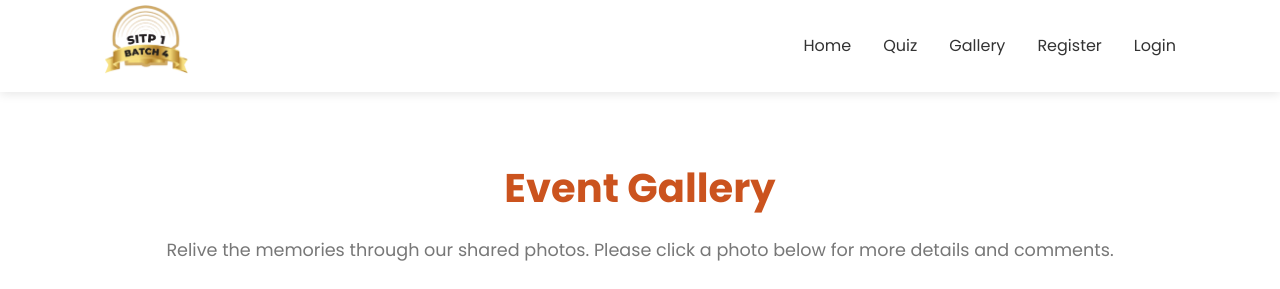
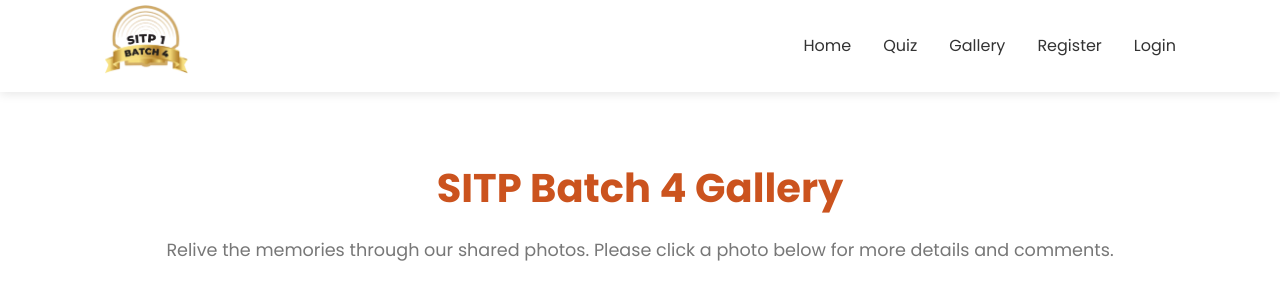
Before and after one commit to dreyyfuss/reunion, a Django app: page /gallery/ in a window 1280 px wide. Shown: the top 289 px of the page. Run offline with Django 5.2, Linux system fonts and the light colour scheme; data that the repository does not hold is empty.

Commit message:
Favicon and page titles

```diff
--- a/gallery/templates/gallery/gallery.html
+++ b/gallery/templates/gallery/gallery.html
@@ -1,12 +1,12 @@
 {% extends 'base.html' %}
 {% load static %}
 
-{% block title %}Event Gallery{% endblock %}
+{% block title %}SITP Batch 4 Gallery{% endblock %}
 
 {% block content %}
 <section class="gallery-section">
     <div class="gallery-header">
-        <h2 class="gallery-title">Event Gallery</h2>
+        <h2 class="gallery-title">SITP Batch 4 Gallery</h2>
         <p class="gallery-subtitle">Relive the memories through our shared photos. Please click a photo below for more details and comments.</p>
         {% if user.is_authenticated %}
             <a href="{% url 'upload_photo' %}" class="upload-btn">Upload Photo</a>
--- a/gallery/templates/gallery/photo_detail.html
+++ b/gallery/templates/gallery/photo_detail.html
@@ -1,7 +1,7 @@
 {% extends 'base.html' %}
 {% load static %}
 
-{% block title %}{{ photo.caption|truncatechars:20 }} - Photo Details{% endblock %}
+{% block title %}Gallery - Photo Details{% endblock %}
 
 {% block content %}
     <section class="photo-detail-section">
--- a/templates/base.html
+++ b/templates/base.html
@@ -5,6 +5,11 @@
     <meta name="viewport" content="width=device-width, initial-scale=1.0">
     <title>{% block title %}Event Registration{% endblock %}</title>
     {% load static %}
+
+    <!-- Favicon Links -->
+    <link rel="icon" href="{% static 'images/favicon.png' %}" type="image/png">
+    <link rel="shortcut icon" href="{% static 'images/favicon.png' %}">
+    <link rel="apple-touch-icon" href="{% static 'images/favicon.png' %}">
 
     {% block styles %}
     <link rel="stylesheet" href="{% static 'css/style.css' %}">
--- a/templates/home.html
+++ b/templates/home.html
@@ -1,7 +1,7 @@
 {% extends 'base.html' %}
 {% load static %}
 
-{% block title %}Home - Event Registration{% endblock %}
+{% block title %}Home - SITP Batch 4 Reunion{% endblock %}
 
 {% block javascript %}
     <script src="{% static 'js/home.js' %}"></script>
```
Also changed, not shown: static/images/favicon.png (added).
